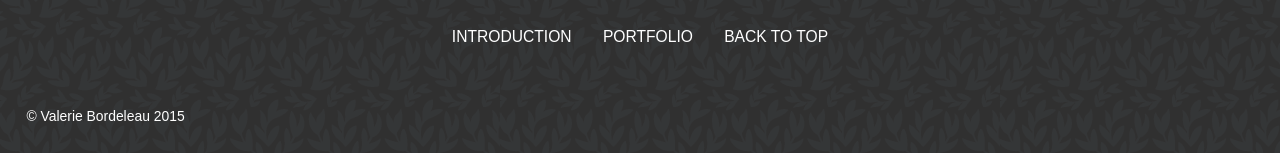
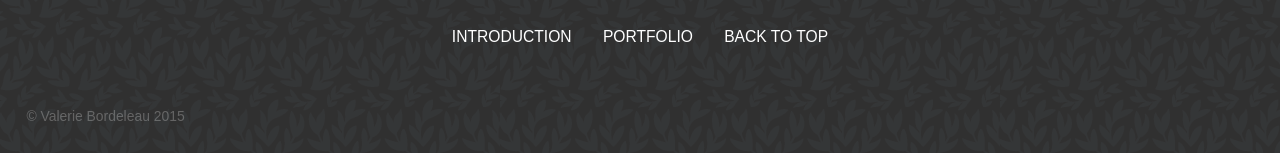
Before and after one commit to valeriebordeleau/portfolio-valerie-bordeleau, a Jekyll site: the page built from index.html, in a window 1280 px wide. Shown: the part 2946-3099 px from the top of the page. Built offline with Jekyll 4.4.1, drawn with Linux system fonts in a browser that asks for light colours; nearby versions of some CDN libraries; comment, search, counter and statistics services are not loaded.

Commit message:
lowered opacity of copyrights

```diff
--- a/_includes/css/general.css
+++ b/_includes/css/general.css
@@ -22,6 +22,10 @@ a:focus {
 }
 
 /* Banner */
+
+.copyrights {
+    opacity: .25;
+}
 
 .banner {
     height: 20em;
--- a/_layouts/default.html
+++ b/_layouts/default.html
@@ -136,7 +136,7 @@
                 <li class="list-group__item list-group__item--inline gutter-half"><a href="#top" class="nav-t-item">Back to Top</a></li>
                     </ul>
                 </nav>
-            <p class="island push-0" role="contentinfo"><small class="micro">© Valerie Bordeleau 2015</small></p>
+            <p class="island push-0" role="contentinfo"><small class="micro copyrights">© Valerie Bordeleau 2015</small></p>
 
         </footer>
     </div><!-- footer colour block -->
--- a/_layouts/footer.html
+++ b/_layouts/footer.html
@@ -111,7 +111,7 @@
                 </div><!-- unit -->
             </div><!-- social grid -->
 
-            <p class="island push-0" role="contentinfo"><small class="micro">© Valerie Bordeleau 2015</small></p>
+            <p class="island push-0" role="contentinfo"><small class="micro copyrights">© Valerie Bordeleau 2015</small></p>
 
         </footer>
     </div><!-- footer colour block -->
--- a/_layouts/projects.html
+++ b/_layouts/projects.html
@@ -127,7 +127,7 @@
                         <li class="list-group__item list-group__item--inline gutter-half"><a href="{{site.baseurl}}/" class="nav-t-item">Back to Main</a></li>
                     </ul>
                 </nav>
-            <p class="island push-0" role="contentinfo"><small class="micro">© Valerie Bordeleau 2015</small></p>
+            <p class="island push-0" role="contentinfo"><small class="micro copyrights">© Valerie Bordeleau 2015</small></p>
 
         </footer>
     </div><!-- footer colour block -->
```
